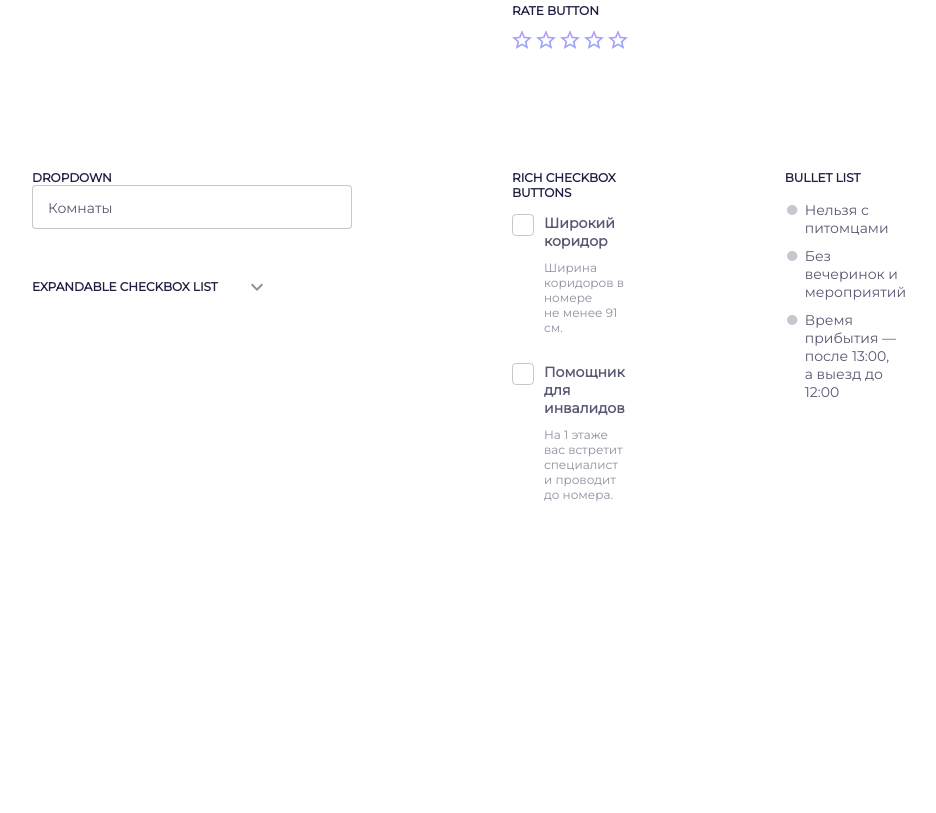
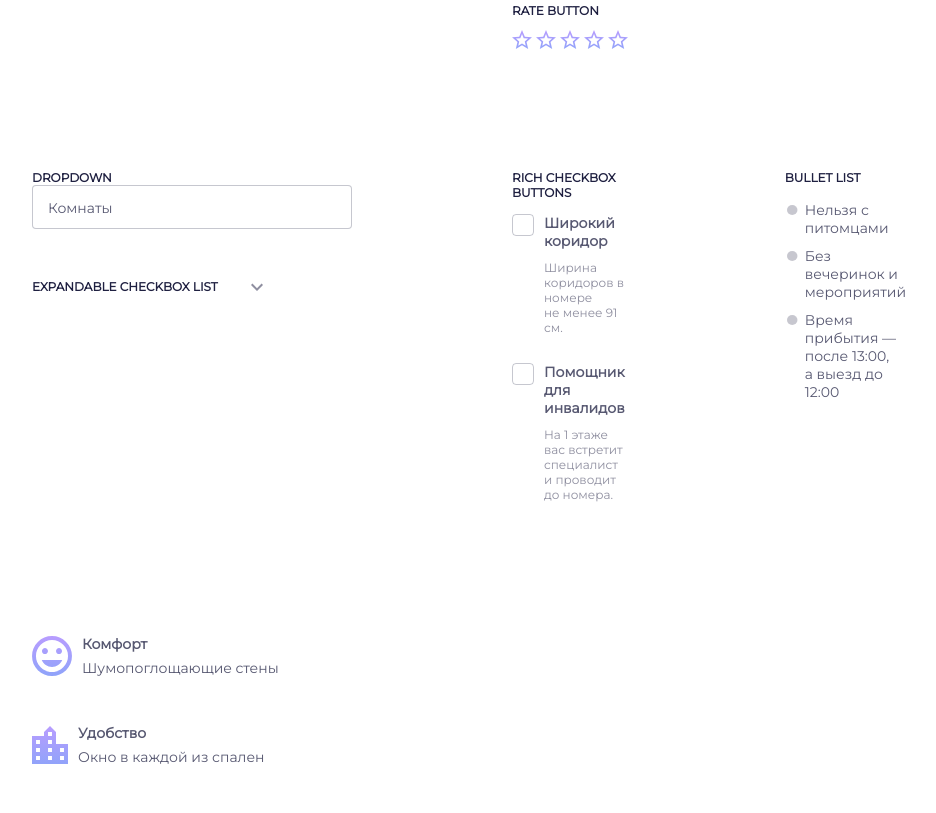
Before and after one commit to GooseRuby/fsd_team-learning, a plain HTML site: page UI-Kit/ui-kit2.html in a window 1280 px wide. Shown: the part 854-1667 px from the top of the page, without its empty margins (108-1044 px from the left). Before the commit the page ends 1526 px from the top, so only its background shows below. Drawn offline with nearby package versions, Linux system fonts and the light colour scheme.

Commit message:
Картнки с преимуществами реализованы

```diff
--- a/UI-Kit/css/style.css
+++ b/UI-Kit/css/style.css
@@ -844,3 +844,17 @@ input:checked + .slider:before {
 .bulletlist li {
   margin-bottom: 10px;
 }
+
+/*features*/
+.features {
+  display: flex;
+  margin-bottom: 41px;
+}
+
+.features p {
+  margin: 0 0 0 10px;
+  line-height: 24px;
+  font-family: Montserrat;
+  font-style: normal;
+  font-size: 14px;
+}
--- a/UI-Kit/ui-kit2.html
+++ b/UI-Kit/ui-kit2.html
@@ -135,8 +135,6 @@
         	<label title="ужасно" for="star-0"></label>
         </div>
         </form>
-
-
       </div>
 
       <!-- третий столбец -->
@@ -242,7 +240,20 @@
         </div>
     </div>
 
-
+    <div class="container-ui-kit2">
+      <div class="ui-kit2">
+        <div class="features">
+            <img src="res/vectors/smile_emoji.svg">
+            <div><p><b>Комфорт</b><br>
+            Шумопоглощающие стены</p></div>
+        </div>
+        <div class="features">
+            <img src="res/vectors/home.svg">
+            <div><p><b>Удобство</b><br>
+            Окно в каждой из спален</p></div>
+        </div>
+      </div>
+    </div>
 
 
     <script type="text/javascript" src="scripts/masks.js"></script>
```
